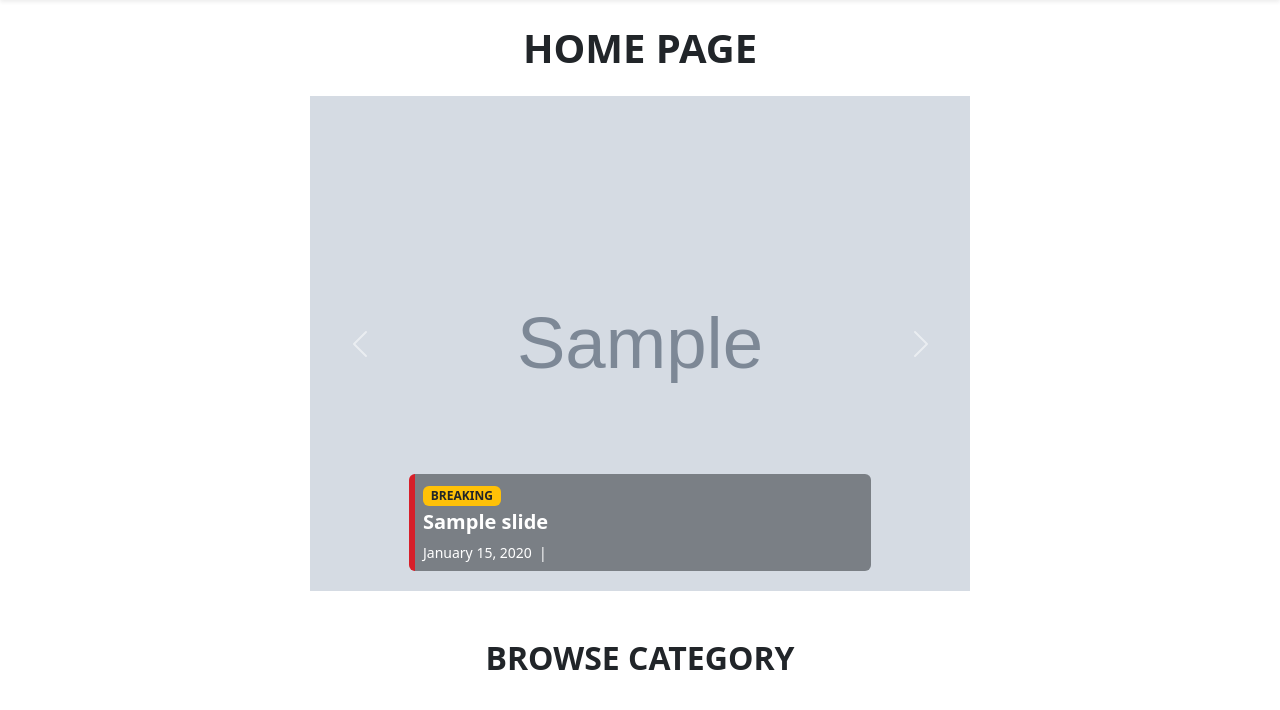
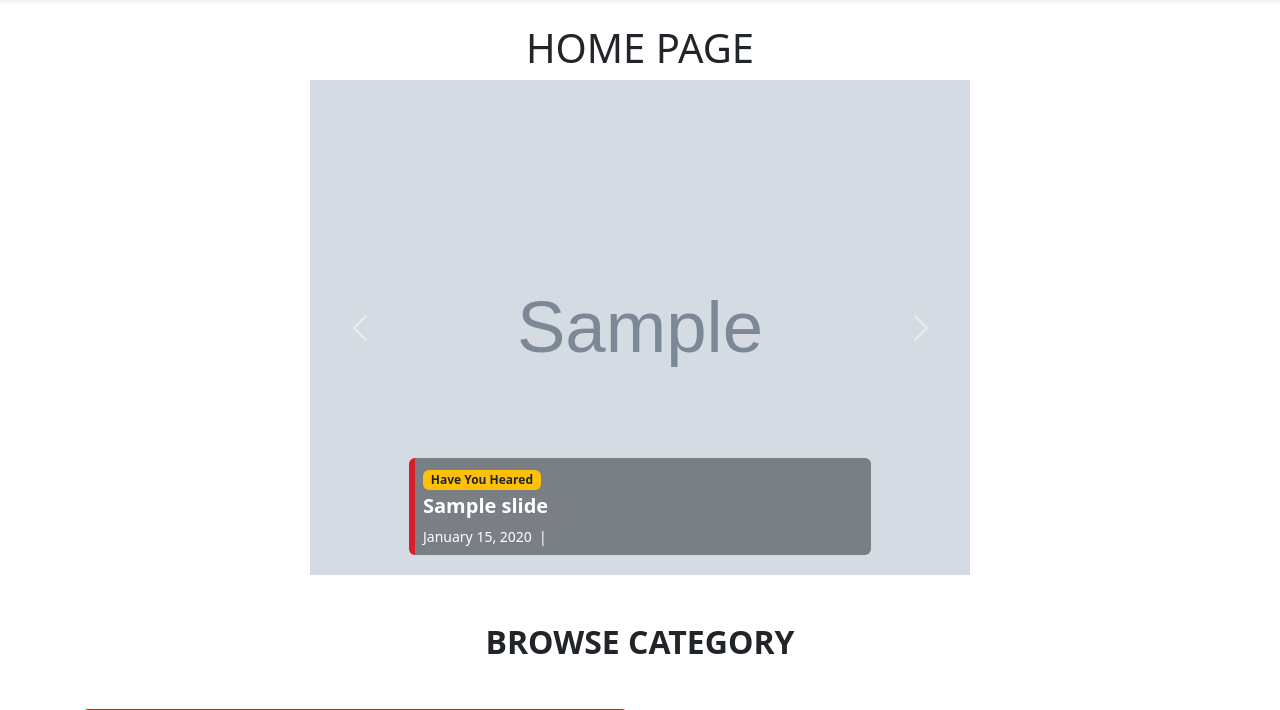
Before and after one commit to RobertJLewis/threadlyNew, a Django app: page / in a window 1280 px wide. Shown: the part 72-782 px from the top of the page. Run offline with Django 5.2, Linux system fonts and the light colour scheme; tables that the repository leaves empty hold one stand-in row (values such as "Sample post"); grey boxes marked "Sample" are stand-in pictures; some libraries are stand-ins or nearby versions.

```diff
--- a/templates/home.html
+++ b/templates/home.html
@@ -4,7 +4,7 @@
 {% block title %}Home – Threadly{% endblock %}
 
 {% block content %}
-  <h1 class="text-center fw-bold mb-4">HOME PAGE</h1>
+  <h1 class="text-center">HOME PAGE</h1>
 
   <!-- ===== HERO CAROUSEL ===== -->
   <div
@@ -18,7 +18,7 @@
         <div class="carousel-item {% if forloop.first %}active{% endif %}">
           <img src="{{ slide.image.url }}" class="d-block w-100" alt="{{ slide.title }}">
           <div class="carousel-caption text-start bg-dark bg-opacity-50 rounded p-2">
-            <span class="badge bg-warning text-dark small mb-1">BREAKING</span>
+            <span class="badge bg-warning text-dark small mb-1">Have You Heared</span>
             <h5 class="fw-bold">{{ slide.title }}</h5>
             <p class="small mb-0">
               {{ slide.timestamp|date:"F j, Y" }} &nbsp;|&nbsp; {{ slide.description }}
```
Also changed, not shown: media/slides/Screenshot_2025-08-20_at_15.34.40.png (added), media/slides/Screenshot_2025-09-25_at_09.57.49.png (added), media/slides/Screenshot_2025-09-25_at_10.07.39.png (added), media/slides/WhatsApp_Image_2025-07-03_at_10.16.01_PM_375i57O.jpeg (added), media/slides/gaming.jpeg (added), media/slides/music.jpeg (added), media/slides/politics.jpeg (added).
